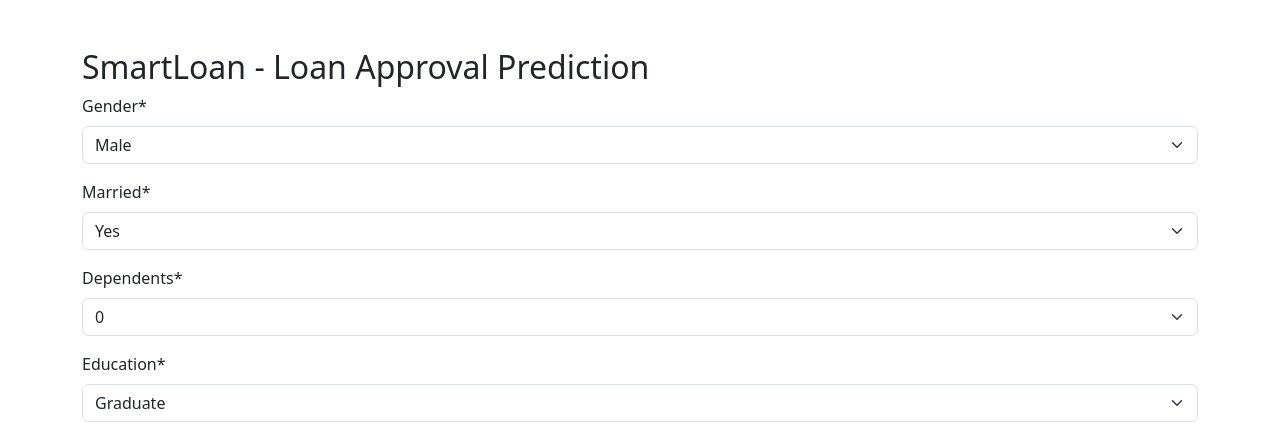
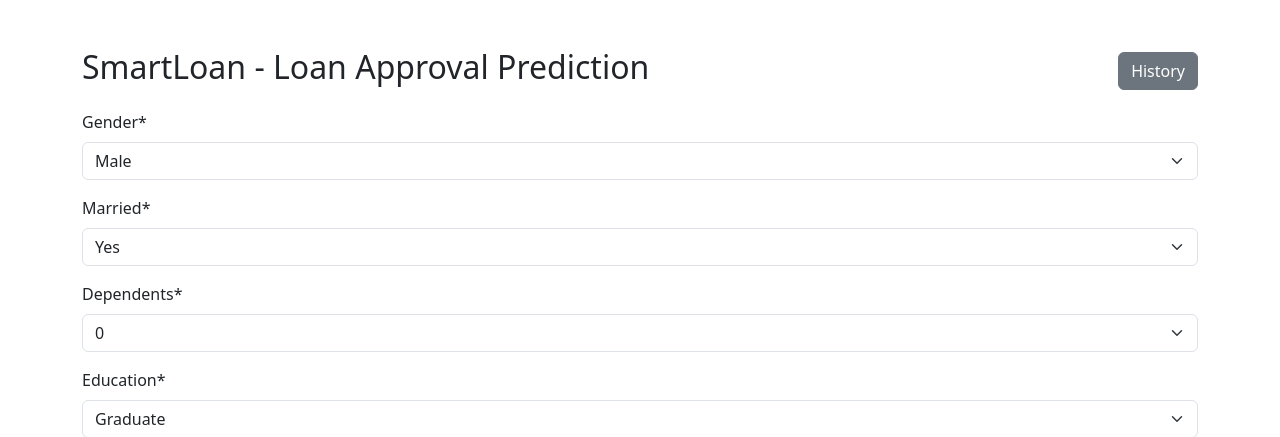
Before and after one commit to OrpanAp/Loan-Approval-Prediction, a Django app: page / in a window 1280 px wide. Shown: the top 437 px of the page. Run offline with Django 5.2, Linux system fonts and the light colour scheme; parts of the project's set-up code (start-up, migrations or seed data) failed here and were passed over; some libraries are stand-ins or nearby versions.

Commit message:
template connections

```diff
--- a/templates/home.html
+++ b/templates/home.html
@@ -2,7 +2,11 @@
 {% load crispy_forms_tags %}
 
 {% block content %}
-    <h2>SmartLoan - Loan Approval Prediction</h2>
+    <div class="d-flex justify-content-between align-items-center mb-3">
+        <h2>SmartLoan - Loan Approval Prediction</h2>
+        <!-- Bootstrap-styled link -->
+        <a href="{% url 'history' %}" class="btn btn-secondary">History</a>
+    </div>
     <form method="post">
         {% csrf_token %}
         {{ form|crispy }}
```
